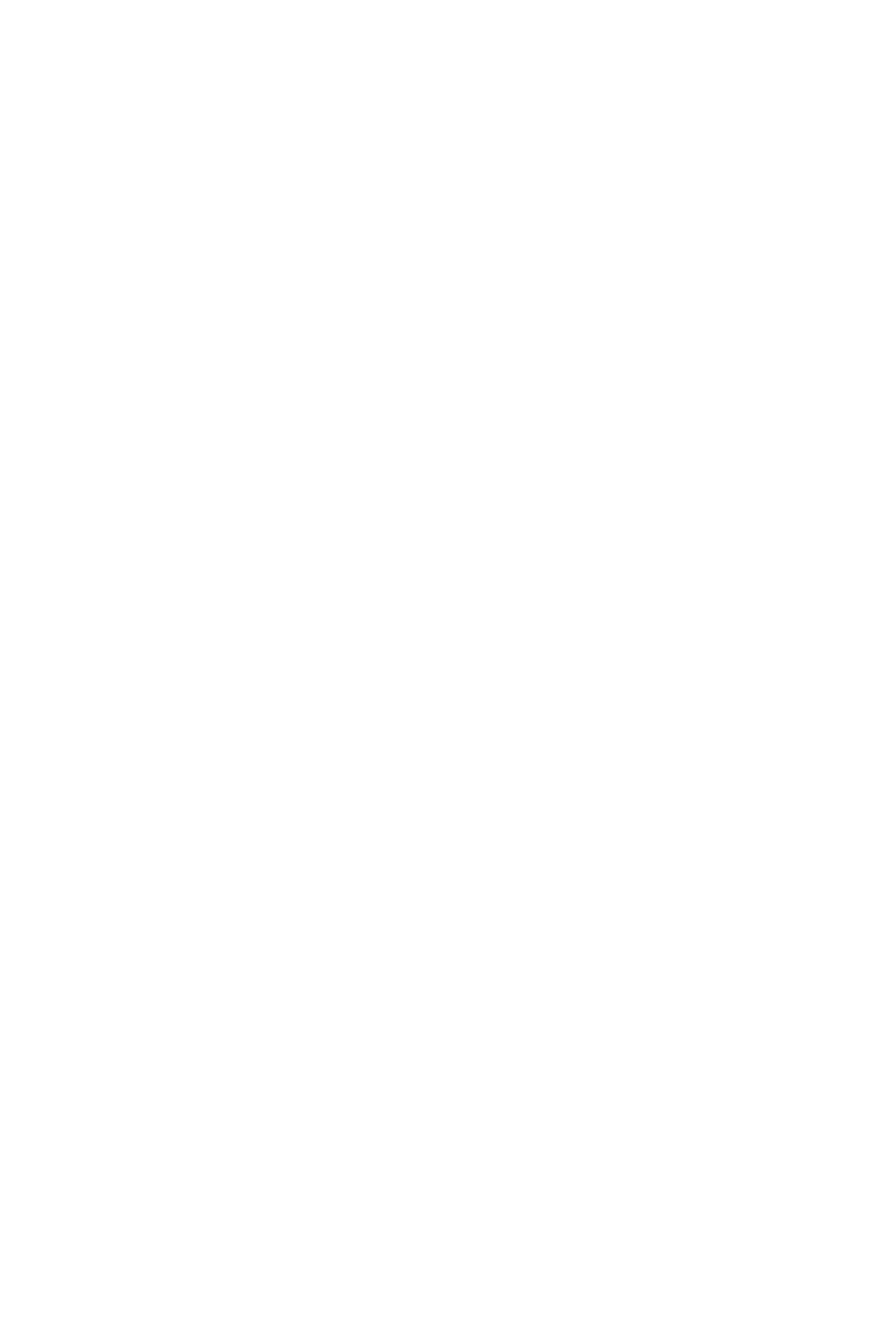
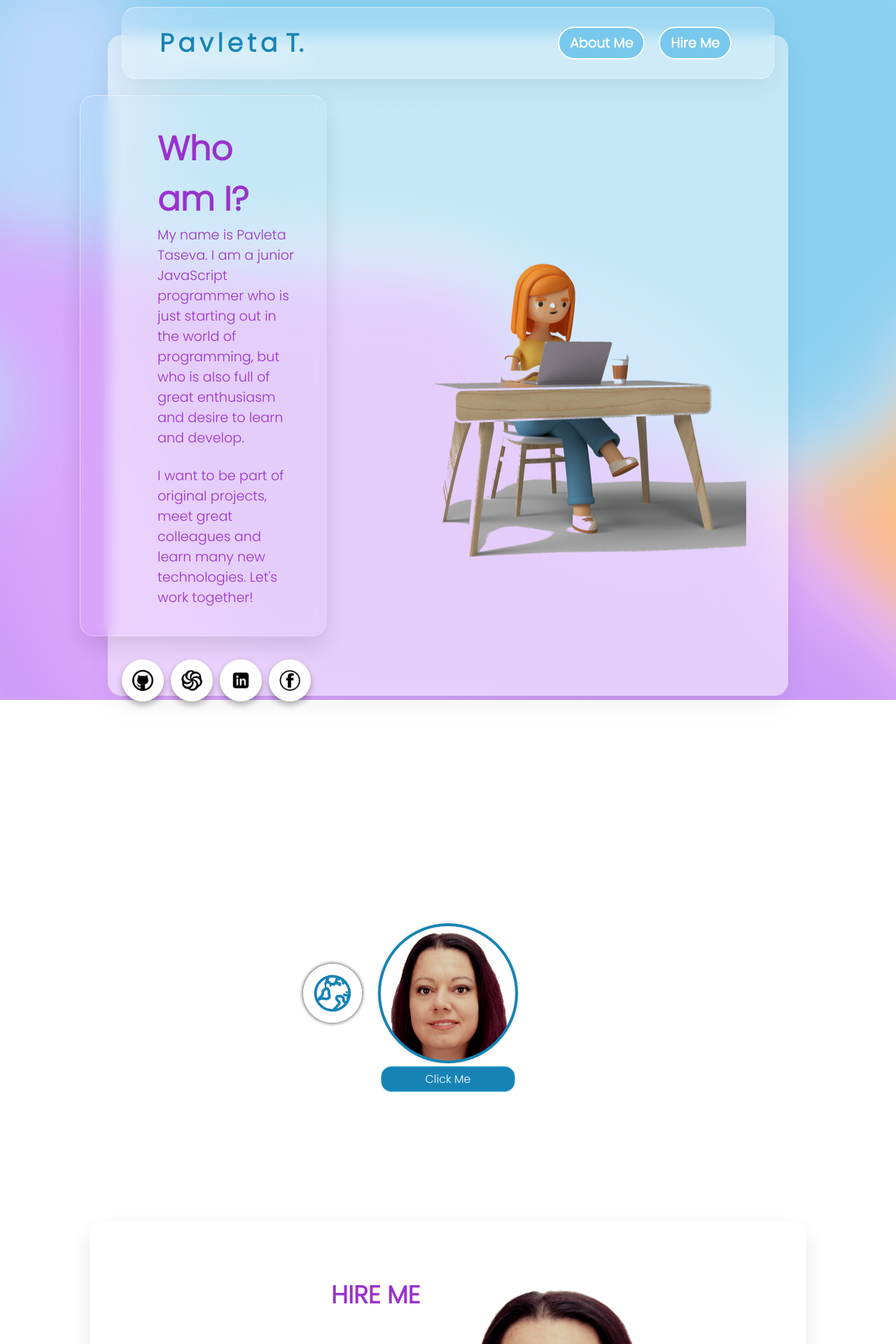
Before and after one commit to KumihoBG/portfolio, a React (Create React App) app: page /about in a window 1280 px wide. Before the commit this address had no page. Shown: the top 1920 px of the page at 70% size. Before the commit the page ends 800 px from the top, so only its background shows below. Built offline with nearby package versions, Linux system fonts and the light colour scheme.

Commit message:
circular menu add

```diff
--- a/public/index.html
+++ b/public/index.html
@@ -29,5 +29,7 @@
   </head>
   <body>
     <div id="root"></div>
+    <script type="module" src="https://unpkg.com/ionicons@5.5.2/dist/ionicons/ionicons.esm.js"></script>
+<script nomodule src="https://unpkg.com/ionicons@5.5.2/dist/ionicons/ionicons.js"></script>
   </body>
 </html>
--- a/src/App.js
+++ b/src/App.js
@@ -16,6 +16,12 @@ function App() {
             <Footer />
           </div>
         } />
+        <Route path='/about' element={
+          <div>
+            <Home />
+            <Footer />
+          </div>
+        } />
       </Routes>
       </main>
     </div>
--- a/src/components/Card/Card.css
+++ b/src/components/Card/Card.css
@@ -16,7 +16,6 @@
   display: flex;
   justify-content: center;
   align-items: center;
-  transform: translateX(-100px);
   width: 80vw;
   box-shadow: 0 15px 30px rgba(0, 0, 0, 0.1);
   border-radius: 20px;
@@ -26,7 +25,7 @@
   border-left: 1px solid rgba(255, 255, 255, 0.5);
   padding: 30px;
   padding-left: 110px;
-  margin: 2% 0;
+  margin: 2% auto;
 }
 
 .card-container .card {
@@ -44,13 +43,13 @@
     bottom: 0;
     left: 75%;
     transform: translateX(-60%);
-    height: 400px;
+    height: 350px;
     transition: 0.5s;
 }
 
 .card-container .card:hover img {
     left: 80%;
-    height: 500px;
+    height: 450px;
 }
 
 .card-content {
--- a/src/components/Card/Card.js
+++ b/src/components/Card/Card.js
@@ -1,7 +1,7 @@
 import React from 'react';
 import { Link } from 'react-router-dom';
 import '../Card/Card.css';
-import pavleta from '../../images/2.png';
+import pavleta from '../../images/me.png';
 
 function Card() {
     return (
--- /dev/null
+++ b/src/components/CircularItems/CircularItems.css
@@ -0,0 +1,83 @@
+:root {
+    --light-blue: #78c8ed;
+    --dark-blue: #1783b5;
+}
+
+.menu {
+    position: relative;
+    width: 600px;
+    height: 600px;
+    display: flex;
+    justify-content: center;
+    align-items: center;
+}
+
+.menu li {
+    position: absolute;
+    left: -110%;
+    list-style: none;
+    transform-origin: 300px;
+    transition: 0.5s;
+    transition-delay: calc(0.1s * var(--i));
+    transform: rotate(0deg) translateX(100px);
+}
+
+.action {
+    position: absolute;
+    bottom: -45px;
+    color: #fff;
+    background: var(--dark-blue);
+    border: 1px solid #78c8ed;
+    border-radius: 15px;
+    padding: 5px 15px;
+    text-align: center;
+    width: 100%;
+}
+
+.menu.active li {
+    transform: rotate(calc(360deg / 7 * var(--i)));
+}
+
+.menu li ion-icon {
+    display: flex;
+    justify-content: center;
+    align-items: center;
+    width: 60px;
+    height: 60px;
+    background: #fff;
+    border-radius: 50%;
+    padding: 20%;
+    transform: rotate(calc(360deg / -7 * var(--i)));
+    box-shadow: 0 3px 4px rgba(0, 0, 0, 0.15);
+    color: var(--dark-blue);
+    transition: 0.5s;
+}
+
+.menu li ion-icon:hover {
+    color: var(--light-blue);
+}
+
+.toggle {
+    position: absolute;
+    width: 200px;
+    height: 200px;
+    background: #fff url('../../images/me.png') no-repeat center center/cover;
+    display: flex;
+    justify-content: center;
+    align-items: center;
+    z-index: 10000;
+    border-radius: 50%;
+    cursor: pointer;
+    box-shadow: 0 0 4px rgba(0, 0, 0, 0.15);
+    transition: transform 1.25s;
+    border: 4px solid var(--dark-blue);
+}
+
+.video a {
+    text-decoration: none;
+    color: #fff;
+    text-align: center;
+    display: block;
+    position: absolute;
+    bottom: 0;
+}
--- /dev/null
+++ b/src/components/CircularItems/CircularItems.js
@@ -0,0 +1,41 @@
+import React, { useState } from 'react';
+import '../CircularItems/CircularItems.css';
+
+function CircularItems() {
+    const [isActive, setActive] = useState("false");
+
+    const handleToggle = () => {
+        setActive(!isActive);
+    };
+
+    return (
+        <div className={isActive ? "menu" : 'menu active'}>
+            <div onClick={handleToggle} className='toggle'>
+                <p className='action'>Click Me</p>
+                <li className="video" style={{ '--i': 0 }}>
+                    <ion-icon name="chatbox-ellipses-outline"></ion-icon>
+                </li>
+                <li className="video" style={{ '--i': 1 }}>
+                    <ion-icon name="information-circle-outline"></ion-icon>
+                </li>
+                <li className="video" style={{ '--i': 2 }}>
+                    <ion-icon name="school-outline"></ion-icon>
+                </li>
+                <li className="video" style={{ '--i': 3 }}>
+                    <ion-icon name="home-outline"></ion-icon>
+                </li>
+                <li className="video" style={{ '--i': 4 }}>
+                    <ion-icon name="time-outline"></ion-icon>
+                </li>
+                <li className="video" style={{ '--i': 5 }}>
+                    <ion-icon name="color-palette-outline"></ion-icon>
+                </li>
+                <li className="video" style={{ '--i': 6 }}>
+                    <ion-icon name="earth-outline"></ion-icon>
+                </li>
+            </div>
+        </div>
+    )
+}
+
+export default CircularItems;
--- a/src/components/Home/Home.css
+++ b/src/components/Home/Home.css
@@ -50,10 +50,58 @@ header {
     border-left: 1px solid rgba(255, 255, 255, 0.25);
 }
 
-.logo {
+.logo span {
     color: var(--dark-blue);
     font-weight: 700;
-    font-size: 2em;
+    font-size: 1.5em;
+    padding: 3px;
+    display: table-cell;
+    text-shadow: 0 15px 25px rgba(255, 255, 255, 0.8);
+}
+
+.logo:hover span {
+    animation: jump 0.5s infinite;
+    cursor: pointer;
+}
+
+@keyframes jump {
+    0% {
+        transform: translateY(0px);
+    }
+    50% {
+        transform: translateY(-20px);
+    }
+    100% {
+        transform: translateY(0px);
+    }
+}
+
+.logo span:nth-child(1) {
+    animation-delay: 0.1s;
+}
+
+.logo span:nth-child(2) {
+    animation-delay: 0.2s;
+}
+
+.logo span:nth-child(3) {
+    animation-delay: 0.3s;
+}
+
+.logo span:nth-child(4) {
+    animation-delay: 0.4s;
+}
+
+.logo span:nth-child(5) {
+    animation-delay: 0.5s;
+}
+
+.logo span:nth-child(6) {
+    animation-delay: 0.6s;
+}
+
+.logo span:nth-child(7) {
+    animation-delay: 0.7s;
 }
 
 header ul {
@@ -87,5 +135,12 @@ header ul li {
     display: flex;
     justify-content: center;
     align-items: center;
-    width: 90%;
+    width: 100%;
 }
+
+.call-to-action {
+    color: #fff;
+    text-align: center;
+    padding: 20px;
+    text-transform: uppercase;
+}
--- a/src/components/Home/Home.js
+++ b/src/components/Home/Home.js
@@ -1,6 +1,7 @@
 import React from 'react';
 import { NavLink } from 'react-router-dom';
 import Card from '../Card/Card.js';
+import CircularItems from '../CircularItems/CircularItems.js';
 import '../Home/Home.css';
 import HomeContent from '../HomeContent/HomeContent.js';
 import Icons from '../Icons/Icons.js';
@@ -12,7 +13,17 @@ function Home() {
         <section className='home-section'>
             <div className="container">
                 <header>
-                    <h2 className='logo'>Pavleta Taseva</h2>
+                    <h2 className='logo'>
+                        <span>P</span>
+                        <span>a</span>
+                        <span>v</span>
+                        <span>l</span>
+                        <span>e</span>
+                        <span>t</span>
+                        <span>a</span>
+                        <span> </span>
+                        <span>T.</span>
+                    </h2>
                     <ul>
                         <li>
                             <NavLink className='hire-link' activeClassName='active' to='/about' alt='About Pavleta'>About Me</NavLink>
@@ -27,6 +38,10 @@ function Home() {
                 <Icons />
             </div>
         </section>
+        <section id="info" className='about-me'>
+            <h1 className='call-to-action'>Get to know me better</h1>
+            <CircularItems />
+        </section>
         <section className='about'>
             <Card />
         </section>
--- a/src/components/HomeContent/HomeContent.js
+++ b/src/components/HomeContent/HomeContent.js
@@ -1,14 +1,12 @@
-import { Link } from 'react-router-dom';
+import React from 'react';
 import '../HomeContent/HomeContent.css';
-
-import React from 'react'
 
 function HomeContent() {
     return (
         <div className='content'>
             <h2>Who am I?</h2>
-            <p>Lorem ipsum dolor sit, amet consectetur adipisicing elit. Est provident facilis reprehenderit rerum corrupti non! Recusandae natus ut asperiores obcaecati sapiente quasi hic tenetur quia libero non quo, laborum provident.</p>
-            <Link className='home-content-btn' to='/details'>Read More</Link>
+            <p>My name is Pavleta Taseva. I am a junior JavaScript programmer who is just starting out in the world of programming, but who is also full of great enthusiasm and desire to learn and develop.</p><br />
+            <p>I want to be part of original projects, meet great colleagues and learn many new technologies. Let's work together!</p>
         </div>
     )
 }
```
Also changed, not shown: src/components/YoutubeEmbed/YoutubeEmbed.css (added, +14 -0 lines), src/components/YoutubeEmbed/YoutubeEmbed.js (added, +23 -0 lines), src/images/me.jpg (added), src/images/me.png.
